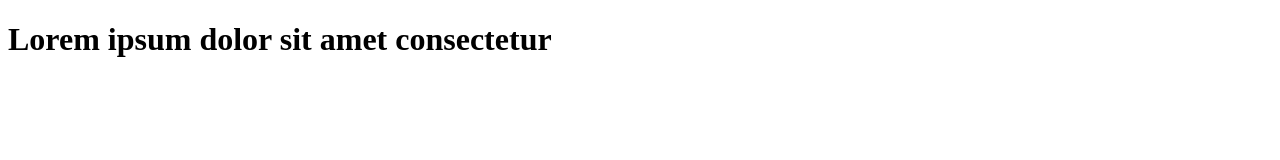
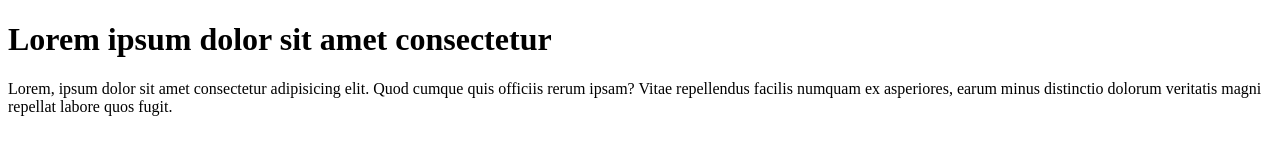
Before and after one commit to purnimahanchinal5120/learn-git, a plain HTML site: page index.html in a window 1280 px wide. Drawn offline with Linux system fonts and the light colour scheme.

Commit message:
Add paragraph to code

```diff
--- a/index.html
+++ b/index.html
@@ -7,5 +7,7 @@
 </head>
 <body>
     <h1>Lorem ipsum dolor sit amet consectetur</h1>
+    <p>Lorem, ipsum dolor sit amet consectetur adipisicing elit. Quod cumque quis officiis rerum ipsam?
+        Vitae repellendus facilis numquam ex asperiores, earum minus distinctio dolorum veritatis magni repellat labore quos fugit.</p>
 </body>
 </html>
```
